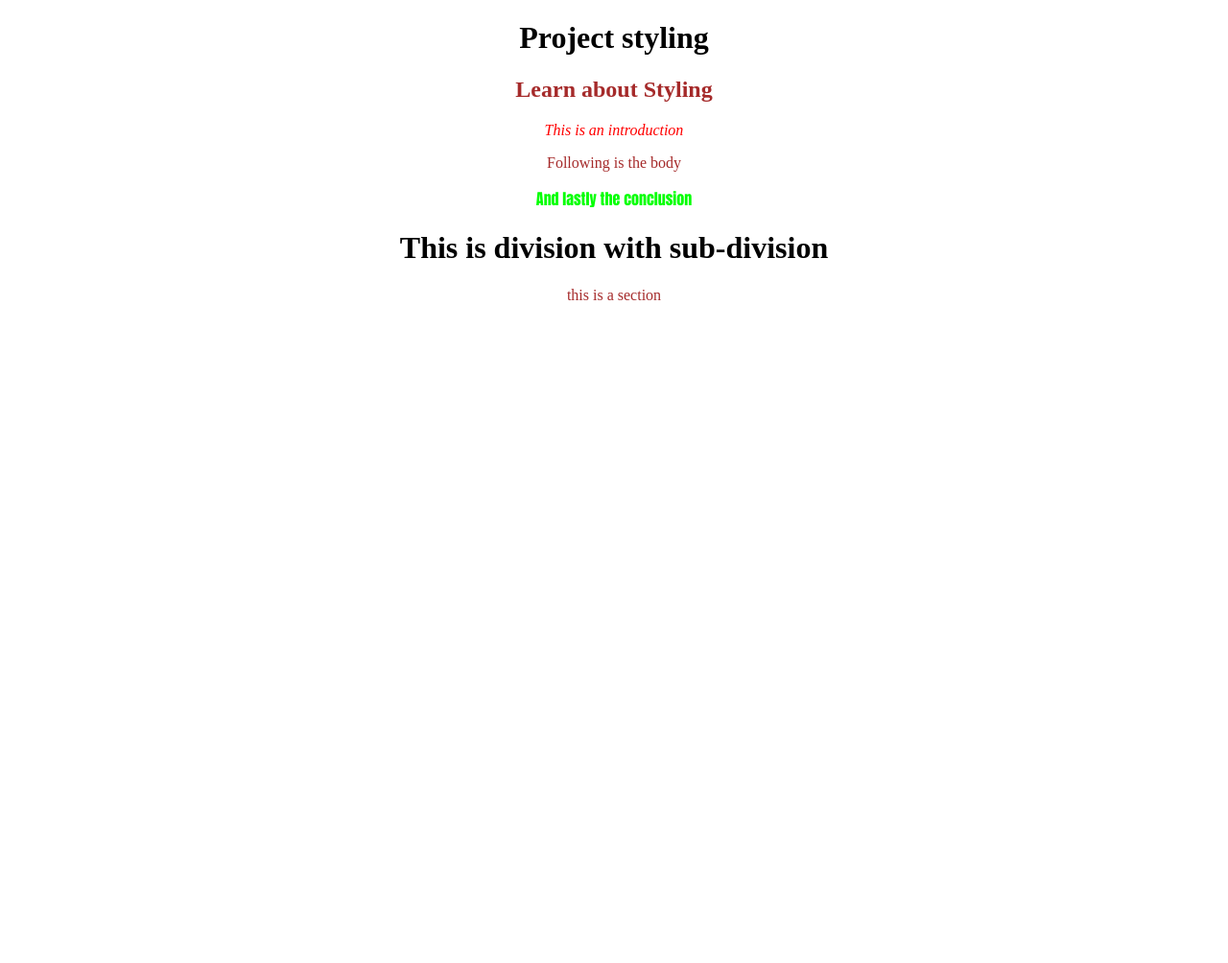
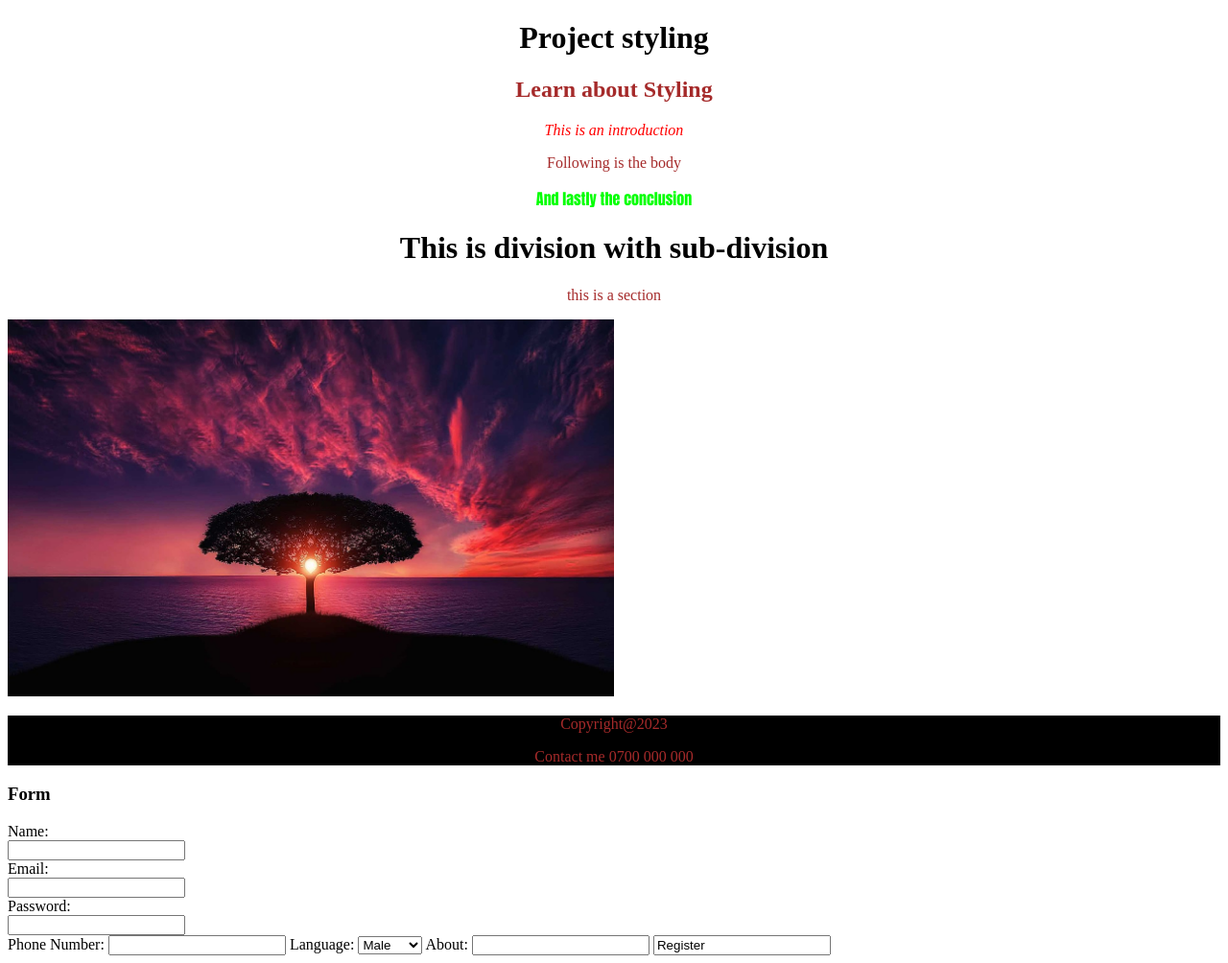
Before and after one commit to cate339/css-project, a website: page Index.html in a window 1280 px wide. Shown: the whole page at 96% size. Before the commit the page ends 800 px from the top, so only its background shows below. Drawn offline with Linux system fonts and the light colour scheme.

Commit message:
Create form

```diff
--- a/Index.html
+++ b/Index.html
@@ -23,7 +23,35 @@
         </div>
         <section>
             <p>this is a section</p>
+            <img class="bgImage" src="./Images/Tree.jpg"/>
+
         </section>
+        <footer>
+            <p>Copyright@2023</p>
+            <p>Contact me 0700 000 000</p>
+        </footer>
+        <h3>Form</h3>
+        <form action="/action_page.php">
+            <label for="name">Name:</label><br>
+            <input type="text" id="name" name="name"><br>
+            <label for="email">Email:</label><br>
+            <input type="email" id="email" name="email"><br>
+            <label for="pwd">Password:</label><br>
+            <input type="password" id="pwd" name="pwd"><br>
+            <label for="phone">Phone Number:</label>
+            <input type="tel" id="phone" name="phone" pattern="[0-9]{4}-[0-9]{3}-[0-9]{3}">
+            <label for="languages">Language:</label>
+            <select id="languages" name="languages">
+                <option value="male">Male</option>
+                <option value="female">Female</option>
+                <option value="others">Others</option>
+            </select>
+            <label for="about">About:</label>
+            <input type="text" id="about" name="Write about yourself">
+            <input type="register" value="Register">
+
+        </form>
+
     </body>
 
 </html>
--- a/style.css
+++ b/style.css
@@ -1,3 +1,6 @@
+body, html {
+
+}
 h1 {
   text-align: center;
   color: black;
@@ -21,3 +24,12 @@ p {
   color: rgb(0, 255, 0);
   font-family: Impact, Haettenschweiler, 'Arial Narrow Bold', sans-serif;
 }
+
+.bgImage{
+  height: 30%;
+  width: 50%;
+}
+
+footer {
+  background-color: black;
+}
```
Also changed, not shown: Images/Tree.jpg (added).
